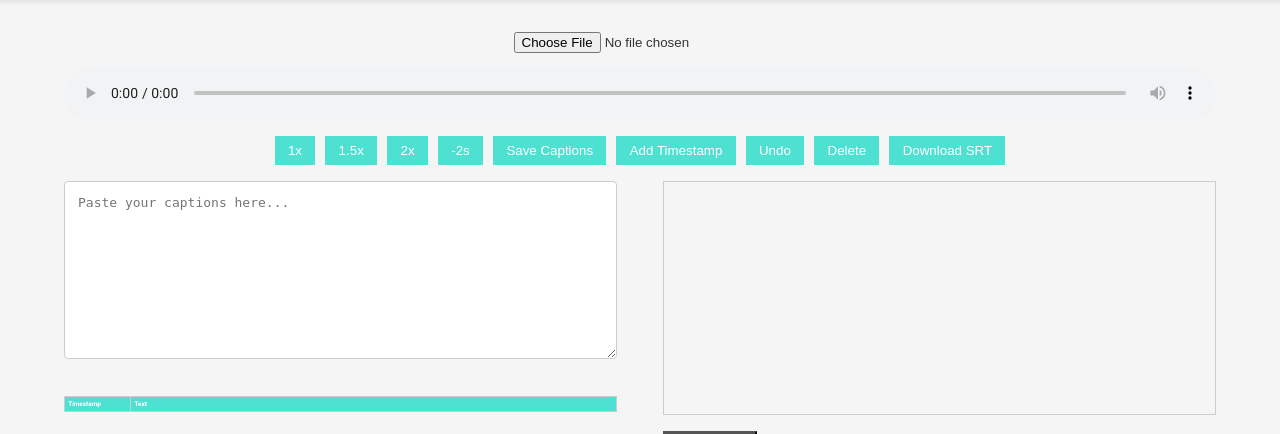
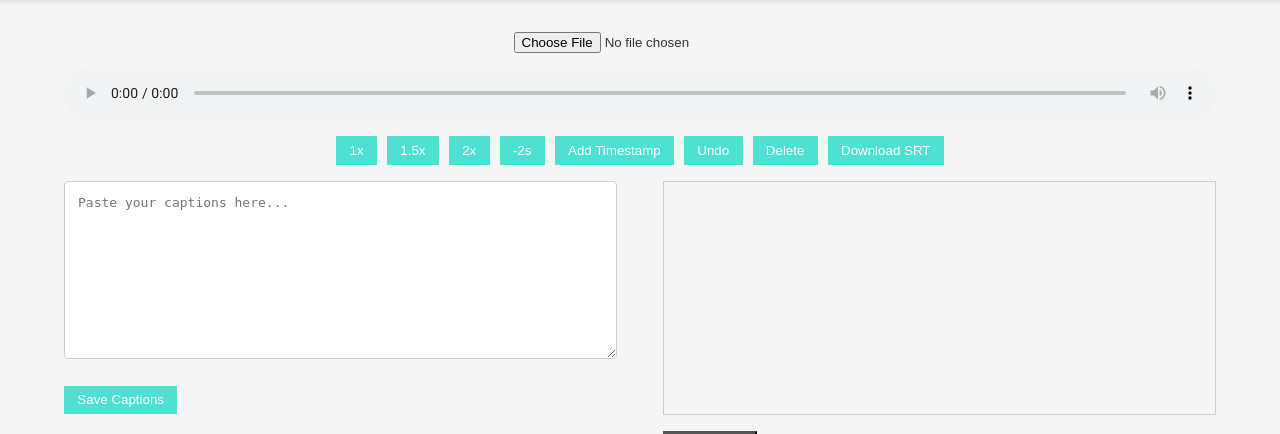
Before and after one commit to MOKINE10/MUSIC_CAPTION_APP, a Flask app: page / in a window 1280 px wide. Shown: the part 44-478 px from the top of the page. Run offline with Flask 2, Linux system fonts and the light colour scheme.

Commit message:
Update index.html

```diff
--- a/templates/index.html
+++ b/templates/index.html
@@ -19,7 +19,6 @@
             <button onclick="setPlaybackRate(1.5)">1.5x</button>
             <button onclick="setPlaybackRate(2)">2x</button>
             <button onclick="rewind()">-2s</button>
-            <button onclick="saveCaptions()">Save Captions</button>
             <button onclick="addTimestamp()">Add Timestamp</button>
             <button onclick="undoTimestamp()">Undo</button>
             <button onclick="deleteMp3()">Delete</button>
@@ -28,6 +27,7 @@
         <div id="mainContent">
             <div class="caption-container">
                 <textarea id="captionInput" rows="10" placeholder="Paste your captions here..."></textarea>
+                <button class="save-button" onclick="saveCaptions()">Save Captions</button>
                 <table id="captionTable" border="1">
                     <colgroup>
                         <col style="width: 12%">
```
